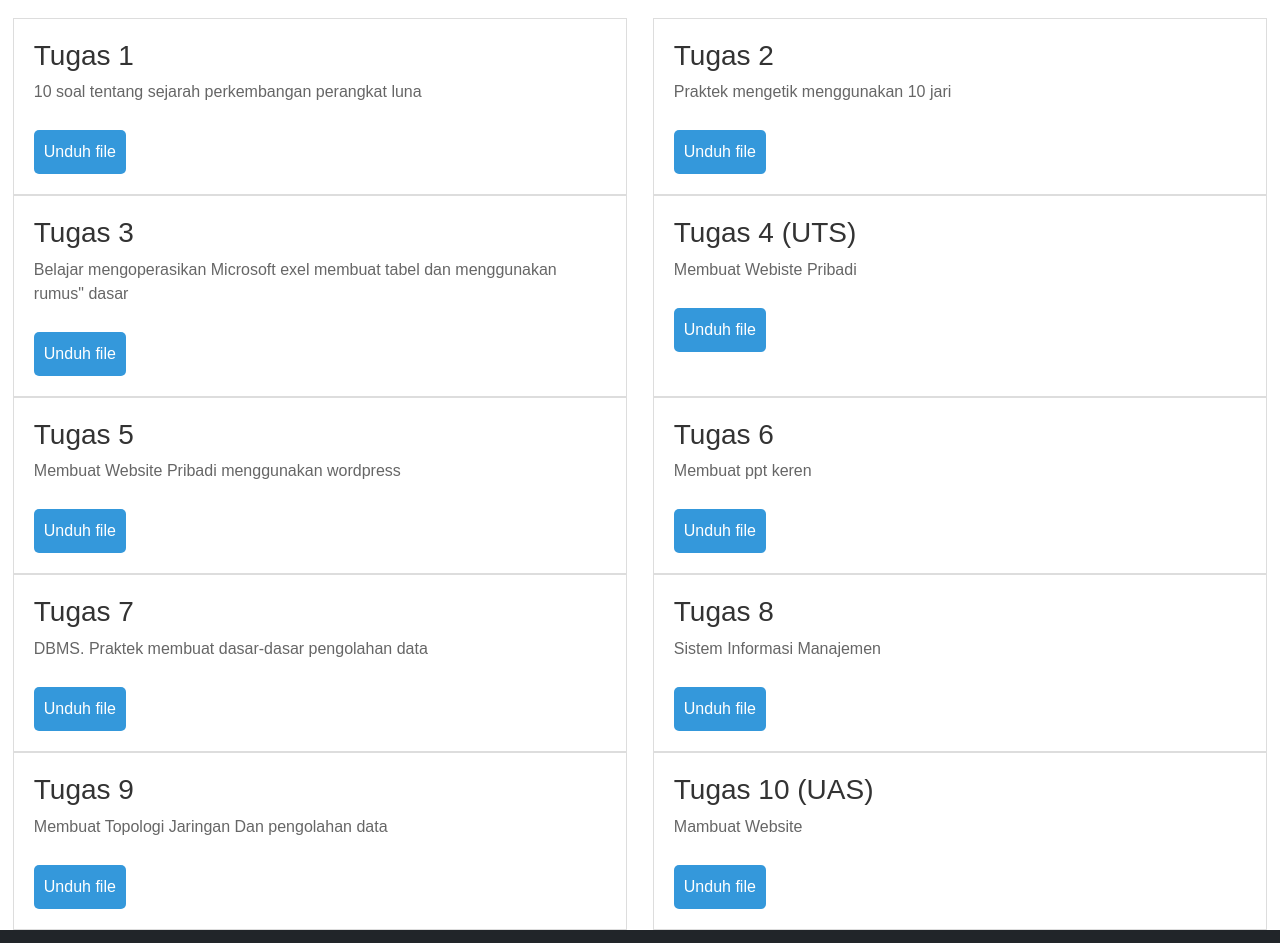
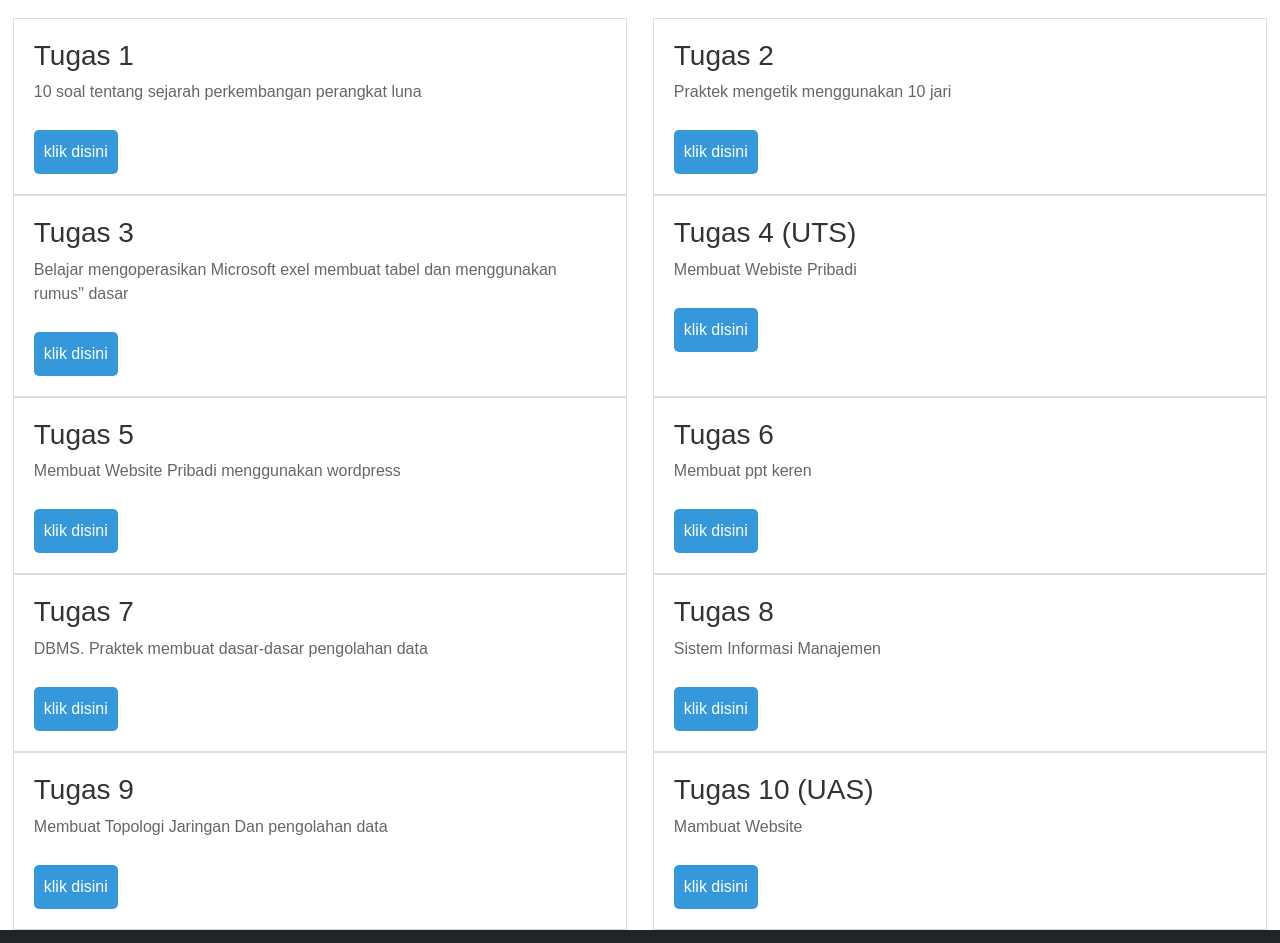
Before and after one commit to iqbaala/muhammad_iqbal_maulana_tif, a plain HTML site: page tugas.html in a window 1280 px wide. Shown: the part 1980-2923 px from the top of the page. Drawn offline with nearby package versions, Linux system fonts and the light colour scheme.

Commit message:
Update tugas.html

```diff
--- a/tugas.html
+++ b/tugas.html
@@ -283,52 +283,52 @@
     <div class="tugas-item">
       <h3>Tugas 1</h3>
       <p>10 soal tentang sejarah perkembangan perangkat luna</p>
-      <a href="https://1drv.ms/w/c/39f76476201a4c8f/EXb0Y-SLA29HhkqqnPYtVz4BGQl4jT6Kib14p24d-aQG2g?e=2J7PuN">Unduh file</a>
+      <a href="https://1drv.ms/w/c/39f76476201a4c8f/EXb0Y-SLA29HhkqqnPYtVz4BGQl4jT6Kib14p24d-aQG2g?e=2J7PuN">klik disini</a>
     </div>
     <div class="tugas-item">
       <h3>Tugas 2</h3>
       <p>Praktek mengetik menggunakan 10 jari</p>
-      <a href="https://1drv.ms/w/c/39f76476201a4c8f/EfaqLMgKg15Bh7otN7ypby0BXiVuKlH87_jPJ2zkTY8wLA?e=TI99vD">Unduh file</a>
+      <a href="https://1drv.ms/w/c/39f76476201a4c8f/EfaqLMgKg15Bh7otN7ypby0BXiVuKlH87_jPJ2zkTY8wLA?e=TI99vD">klik disini</a>
     </div>
     <div class="tugas-item">
       <h3>Tugas 3</h3>
       <p>Belajar mengoperasikan Microsoft exel membuat tabel dan menggunakan rumus" dasar</p>
-      <a href="https://1drv.ms/x/c/39f76476201a4c8f/EQmkxVrDOrZAuqwhsP8mco0BQQWXymJxBjF4-62cnf-EAw?e=YOqg6g">Unduh file</a>
+      <a href="https://1drv.ms/x/c/39f76476201a4c8f/EQmkxVrDOrZAuqwhsP8mco0BQQWXymJxBjF4-62cnf-EAw?e=YOqg6g">klik disini</a>
     </div>
     <div class="tugas-item">
       <h3>Tugas 4 (UTS)</h3>
       <p>Membuat Webiste Pribadi</p>
-      <a href="https://iqbaala.github.io/muhammad-iqbal-maulana-tif/">Unduh file</a>
+      <a href="https://iqbaala.github.io/muhammad-iqbal-maulana-tif/">klik disini</a>
     </div>
     <div class="tugas-item">
       <h3>Tugas 5</h3>
       <p>Membuat Website Pribadi menggunakan wordpress</p>
-      <a href="https://iqbaal8.wordpress.com/">Unduh file</a>
+      <a href="https://iqbaal8.wordpress.com/">klik disini</a>
     </div>
     <div class="tugas-item">
       <h3>Tugas 6</h3>
       <p>Membuat ppt keren</p>
-      <a href="https://1drv.ms/p/c/39f76476201a4c8f/EfkVnYJN70dCubPsQnqGc14BEy9PgtB_mDRQ3gncZoiz9g?e=N0fh9a">Unduh file</a>
+      <a href="https://1drv.ms/p/c/39f76476201a4c8f/EfkVnYJN70dCubPsQnqGc14BEy9PgtB_mDRQ3gncZoiz9g?e=N0fh9a">klik disini</a>
     </div>
     <div class="tugas-item">
       <h3>Tugas 7</h3>
       <p>DBMS. Praktek membuat dasar-dasar pengolahan data</p>
-      <a href="https://1drv.ms/x/c/39f76476201a4c8f/EbtwI25Gxg5FrMIY6zUPmnIBM1gPAjBeNCFUgXM34en_iA?e=pg3uKh">Unduh file</a>
+      <a href="https://1drv.ms/x/c/39f76476201a4c8f/EbtwI25Gxg5FrMIY6zUPmnIBM1gPAjBeNCFUgXM34en_iA?e=pg3uKh">klik disini</a>
     </div>
     <div class="tugas-item">
       <h3>Tugas 8</h3>
       <p>Sistem Informasi Manajemen</p>
-      <a href="https://1drv.ms/w/c/39f76476201a4c8f/EQFemp5zjPFPtly1VonazRIBovm5UqdxvP55ujjpgsCGJQ?e=bibJpa">Unduh file</a>
+      <a href="https://1drv.ms/w/c/39f76476201a4c8f/EQFemp5zjPFPtly1VonazRIBovm5UqdxvP55ujjpgsCGJQ?e=bibJpa">klik disini</a>
     </div>
     <div class="tugas-item">
       <h3>Tugas 9</h3>
       <p>Membuat Topologi Jaringan Dan pengolahan data</p>
-      <a href="https://1drv.ms/w/c/39f76476201a4c8f/EViF1lJ8jJNMiGcJf5UQrKsBEn4zInRdx2eUEArDZIaQaw?e=8K73cB">Unduh file</a>
+      <a href="https://1drv.ms/w/c/39f76476201a4c8f/EViF1lJ8jJNMiGcJf5UQrKsBEn4zInRdx2eUEArDZIaQaw?e=8K73cB">klik disini</a>
     </div>
     <div class="tugas-item">
       <h3>Tugas 10 (UAS)</h3>
       <p>Mambuat Website</p>
-      <a href="index.html">Unduh file</a>
+      <a href="index.html">klik disini</a>
     </div>
 
     <!-- Tambahkan blok serupa untuk setiap tugas -->
```
